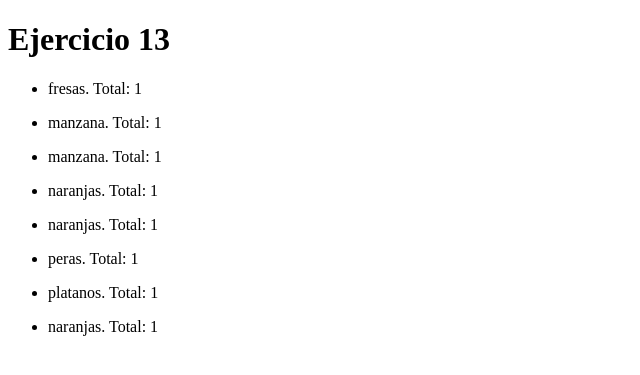
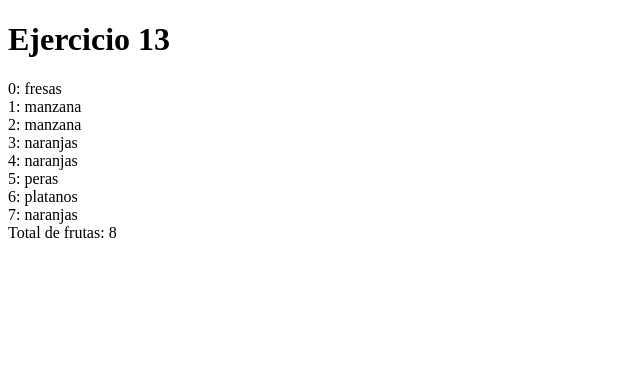
Before and after one commit to pmartinezm28-commits/dews, a PHP site: page /ejercicio13.php in a window 1280 px wide. Shown: the top 375 px of the page, without its empty margins (0-640 px from the left). Run offline with PHP 8.4, Linux system fonts and the light colour scheme.

Commit message:
Ejercicio 13

```diff
--- a/26-27/ut2/ejercicio13.php
+++ b/26-27/ut2/ejercicio13.php
@@ -19,21 +19,20 @@
 </head>
 <body>
     <h1>Ejercicio 13</h1>
-    <?php foreach($frutas as $indice => $fruta):
-        $f = $fruta;
+    <?php
         $contador = 0;
+        foreach($frutas as $indice => $fr):
+            echo $indice . ": " . $fr . "<br>";
     ?>
-    <ul>
+    <!-- <ul>
         <li>
             <?php
-                if($fruta === $f){
-                    $contador ++;
-                }
-                echo $fruta . ". Total: " . $contador;
             ?>
         </li>
-    </ul>
+    </ul> -->
     <?php endforeach; ?>
+
+    <?php echo "Total de frutas: " . count($frutas) ?>
 
 </body>
 </html>
```
